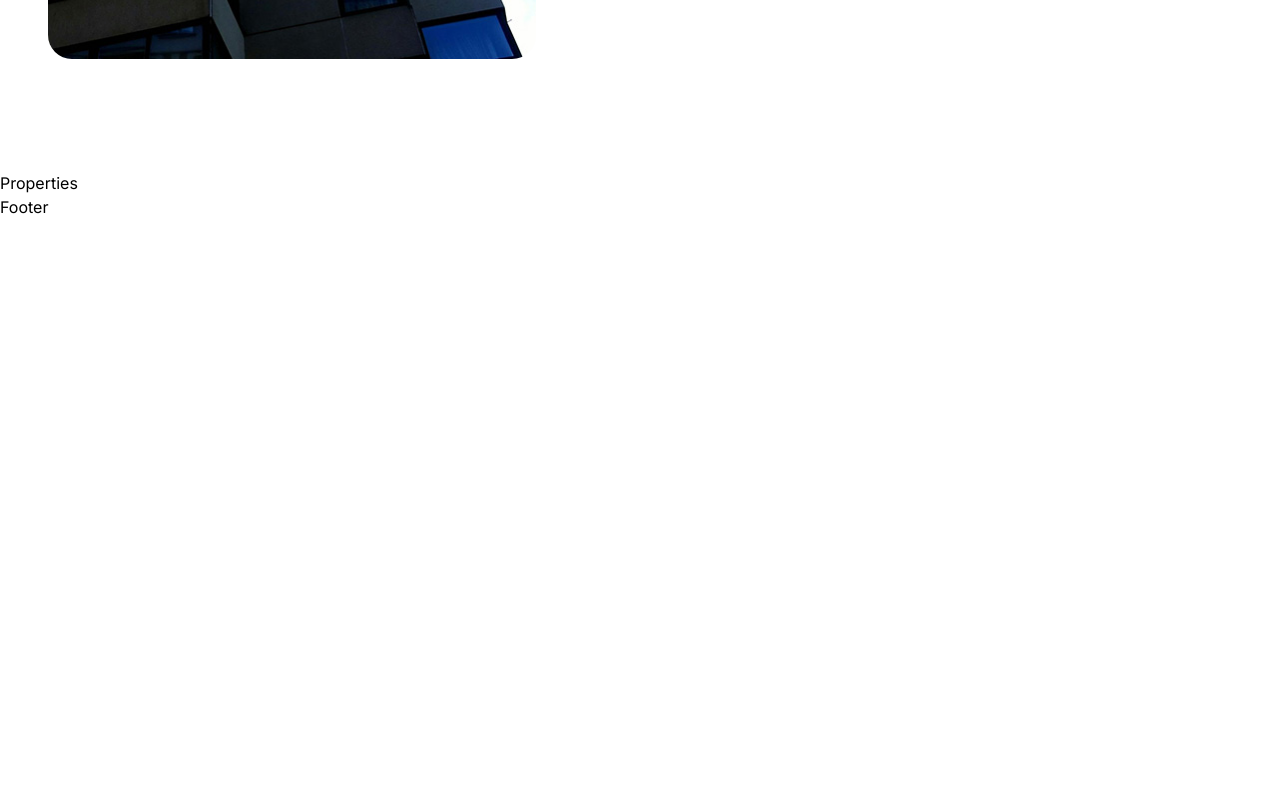
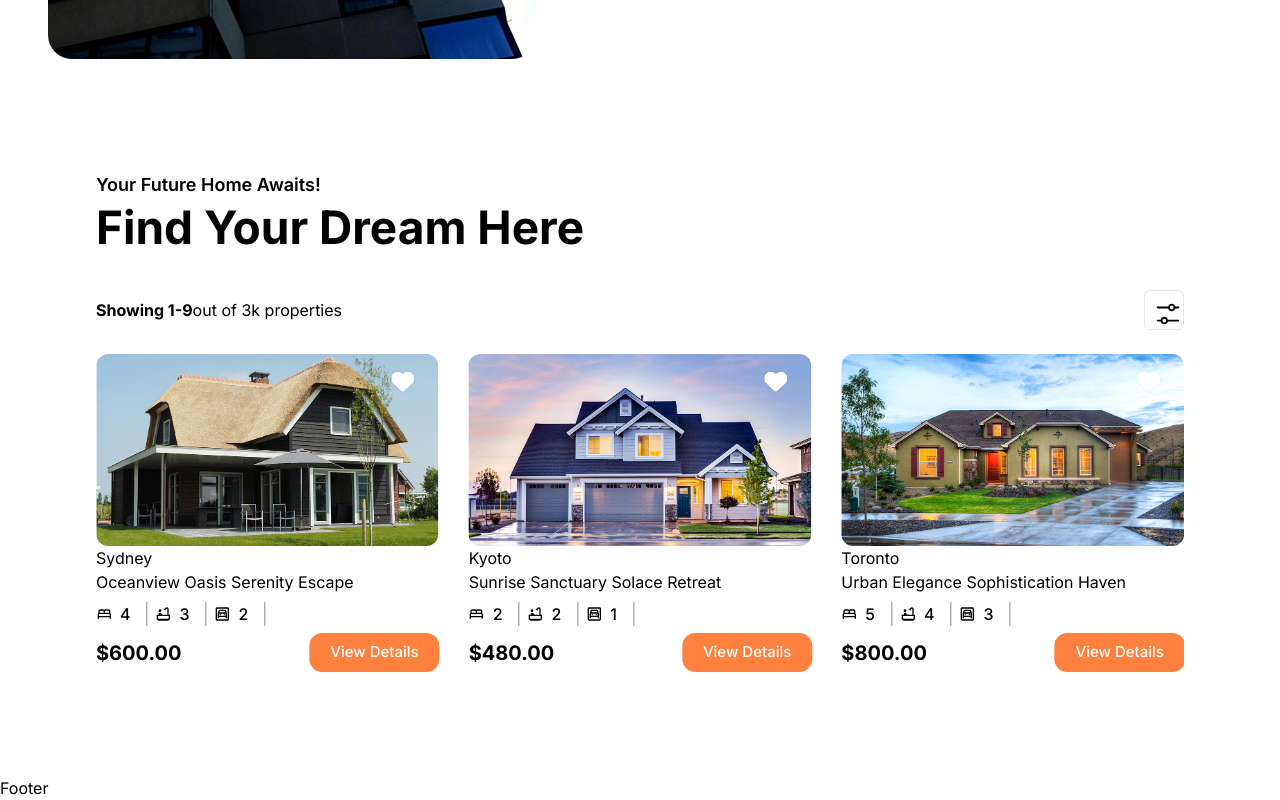
Before and after one commit to koffygeek/CasaCentral-Real_Estate, a React (Vite) app in the folder frontend/: page / in a window 1280 px wide. Shown: the part 1361-2161 px from the top of the page. Before the commit the page ends 1580 px from the top, so only its background shows below. Built offline with nearby package versions, Linux system fonts and the light colour scheme; a web font is replaced by a local one.

Commit message:
HeartBtn:insertion like Item.jsx affichage swiper

```diff
--- a/frontend/package.json
+++ b/frontend/package.json
@@ -15,7 +15,8 @@
     "react-dom": "^18.2.0",
     "react-icons": "^5.2.1",
     "react-router": "^6.25.1",
-    "react-router-dom": "^6.25.1"
+    "react-router-dom": "^6.25.1",
+    "swiper": "^11.1.10"
   },
   "devDependencies": {
     "@types/react": "^18.2.56",
--- a/frontend/src/components/About.jsx
+++ b/frontend/src/components/About.jsx
@@ -36,7 +36,7 @@ const About = () => {
             className="rounded-3xl rounded-tr-[155px] w-[488px]"
           />
           <div className="bg-white absolute bottom-16 left-16 max-w-xs p-4 rounded-lg flexCenter flex-col">
-            <span className="relative bottom-8 p-3 shadow-md bg-white h-12 w-12 flex items-center rounded-full">
+            <span className="relative bottom-8 p-3 shadow-md bg-green-300 h-12 w-12 flex items-center rounded-full">
               <RiDoubleQuotesL className="text-2xl" />
             </span>
             <p className="text-center relative bottom-3">
--- /dev/null
+++ b/frontend/src/components/HeartBtn.jsx
@@ -0,0 +1,14 @@
+import React from "react";
+import { FaHeart } from "react-icons/fa6";
+
+const HeartBtn = () => {
+  return (
+    <FaHeart
+      color="white"
+      size={23}
+      className=" cursor-pointer drop-shadow-sm"
+    />
+  );
+};
+
+export default HeartBtn;
--- /dev/null
+++ b/frontend/src/components/Item.jsx
@@ -0,0 +1,49 @@
+import React from "react";
+import HeartBtn from "./HeartBtn";
+import {
+  MdOutlineBathtub,
+  MdOutlineBed,
+  MdOutlineGarage,
+} from "react-icons/md";
+import { Link } from "react-router-dom";
+
+const Item = ({ property }) => {
+  return (
+    <div>
+      <div>
+        <img src={property.image} alt={property.title} className="rounded-xl" />
+        {/* like btn  */}
+        <div className="absolute top-4 right-6">
+          <HeartBtn />
+        </div>
+      </div>
+      <h5>{property.city} </h5>
+      <h4>{property.title} </h4>
+      {/* info  */}
+      <div className="flex gap-x-2 py-2">
+        <div className="flexCenter gap-x-2 border-r border-slate-900/50 pr-4 font-[500] ">
+          <MdOutlineBed />
+          {property.facilities.bedrooms}
+        </div>
+        <div className="flexCenter gap-x-2 border-r border-slate-900/50 pr-4 font-[500] ">
+          <MdOutlineBathtub />
+          {property.facilities.bathrooms}
+        </div>
+        <div className="flexCenter gap-x-2 border-r border-slate-900/50 pr-4 font-[500] ">
+          <MdOutlineGarage />
+          {property.facilities.parkings}
+        </div>
+      </div>
+      <div className="flexBetween">
+        <div className="bold-20"> ${property.price}.00</div>
+        <Link to={"/"}>
+          <button className="btn-secondary rounded-xl !py-[7px] !px-5 shadow-sm">
+            View Details
+          </button>
+        </Link>
+      </div>
+    </div>
+  );
+};
+
+export default Item;
--- a/frontend/src/components/Properties.jsx
+++ b/frontend/src/components/Properties.jsx
@@ -1,5 +1,61 @@
+import { Link } from "react-router-dom";
+import { VscSettings } from "react-icons/vsc";
+import { Swiper, SwiperSlide } from "swiper/react";
+import { Autoplay } from "swiper/modules";
+import "swiper/css";
+import "swiper/css/pagination";
+import Item from "./Item";
+import { PROPERTIES } from "../constant/data";
+
 const Properties = () => {
-  return <div>Properties</div>;
+  return (
+    <section className="max-padd-container">
+      <div className="max-padd-container">
+        <span className="medium-18">Your Future Home Awaits!</span>
+        <h2 className="h2">Find Your Dream Here</h2>
+        <div className="flexBetween mt-8 mb-6">
+          <h5>
+            <span className="font-bold">Showing 1-9</span>out of 3k properties
+          </h5>
+          <Link
+            to={"/"}
+            className="bg-white text-3xl rounded-md h-10 w-10 p-2 border"
+          >
+            <VscSettings />
+          </Link>
+        </div>
+        {/* container  */}
+        <Swiper
+          autoplay={{
+            delay: 4000,
+            disableOnInteraction: false,
+          }}
+          breakpoints={{
+            600: {
+              slidesPerView: 2,
+              spaceBetween: 30,
+            },
+            1124: {
+              slidesPerView: 3,
+              spaceBetween: 30,
+            },
+            1300: {
+              slidesPerView: 4,
+              spaceBetween: 30,
+            },
+          }}
+          modules={[Autoplay]}
+          className="h-[488px] md:h-[533px] xl:h-[422px] mt-5"
+        >
+          {PROPERTIES.map((property) => (
+            <SwiperSlide key={property.title}>
+              <Item property={property} />
+            </SwiperSlide>
+          ))}
+        </Swiper>
+      </div>
+    </section>
+  );
 };
 
 export default Properties;
--- /dev/null
+++ b/frontend/src/constant/data.jsx
@@ -0,0 +1,234 @@
+import img1 from '../assets/img1.png'
+import img2 from '../assets/img2.png'
+import img3 from '../assets/img3.png'
+import img4 from '../assets/img4.png'
+import img5 from '../assets/img5.png'
+import blog1 from '../assets/blog1.jpg'
+import blog2 from '../assets/blog2.jpg'
+import blog3 from '../assets/blog3.jpg'
+import blog4 from '../assets/blog4.jpg'
+
+// icons
+import {
+  FaFacebook,
+  FaInstagram,
+  FaTwitter,
+  FaLinkedin,
+  FaYoutube,
+} from "react-icons/fa6";
+
+// properties data
+export const PROPERTIES = [
+  {
+    title: "Tranquil Terrace Tranquility Haven",
+    image: img1,
+    category: "Cottage",
+    address: "Via Roma 21",
+    country: "Italy",
+    city: "Florence",
+    area: 450,
+    price: 450,
+    description: "Charming bungalow with modern amenities and scenic views, perfect for peaceful living.",
+    facilities: {
+      bedrooms: 3,
+      bathrooms: 2,
+      parkings: 1
+    }
+  },
+  {
+    title: "Oceanview Oasis Serenity Escape",
+    image: img2,
+    category: "Residence",
+    address: "Bondi Road 105",
+    country: "Australia",
+    city: "Sydney",
+    area: 500,
+    price: 600,
+    description: "A beautiful residence with a stunning ocean view, perfect for a serene escape.",
+    facilities: {
+      bedrooms: 4,
+      bathrooms: 3,
+      parkings: 2
+    }
+  },
+  {
+    title: "Sunrise Sanctuary Solace Retreat",
+    image: img3,
+    category: "House",
+    address: "Sakura Street 15",
+    country: "Japan",
+    city: "Kyoto",
+    area: 420,
+    price: 480,
+    description: "A peaceful retreat with modern amenities and beautiful sunrise views.",
+    facilities: {
+      bedrooms: 2,
+      bathrooms: 2,
+      parkings: 1
+    }
+  },
+  {
+    title: "Urban Elegance Sophistication Haven",
+    image: img4,
+    category: "Property",
+    address: "Queen Street 77",
+    country: "Canada",
+    city: "Toronto",
+    area: 550,
+    price: 800,
+    description: "An elegant urban property with sophisticated design and ample space.",
+    facilities: {
+      bedrooms: 5,
+      bathrooms: 4,
+      parkings: 3
+    }
+  },
+  {
+    title: "Rustic Retreat Charm Cottage",
+    image: img1,
+    category: "Villa",
+    address: "Carrer de Mallorca 9",
+    country: "Spain",
+    city: "Barcelona",
+    area: 470,
+    price: 700,
+    description: "A charming rustic villa with modern amenities and scenic views.",
+    facilities: {
+      bedrooms: 3,
+      bathrooms: 3,
+      parkings: 2
+    }
+  },
+  {
+    title: "Garden Grove Oasis Retreat Haven",
+    image: img3,
+    category: "Penthouse",
+    address: "Rua Visconde de Pirajá 305",
+    country: "Brazil",
+    city: "Rio de Janeiro",
+    area: 520,
+    price: 680,
+    description: "A luxurious penthouse with a garden grove and breathtaking views.",
+    facilities: {
+      bedrooms: 4,
+      bathrooms: 3,
+      parkings: 2
+    }
+  },
+  {
+    title: "Mountain Majesty Tranquility Haven",
+    image: img2,
+    category: "Home",
+    address: "Bahnhofstrasse 88",
+    country: "Switzerland",
+    city: "Zurich",
+    area: 480,
+    price: 750,
+    description: "A tranquil home with majestic mountain views and modern amenities.",
+    facilities: {
+      bedrooms: 3,
+      bathrooms: 2,
+      parkings: 1
+    }
+  },
+  {
+    title: "Lakefront Lodge Haven Haven",
+    image: img5,
+    category: "Apartment",
+    address: "Long Street 123",
+    country: "South Africa",
+    city: "Cape Town",
+    area: 430,
+    price: 500,
+    description: "A cozy lakefront apartment with scenic views and modern amenities.",
+    facilities: {
+      bedrooms: 2,
+      bathrooms: 2,
+      parkings: 1
+    }
+  },
+  {
+    title: "Serenity Shores Bliss Haven",
+    image: img4,
+    category: "Villa",
+    address: "Sukhumvit Road 42",
+    country: "Thailand",
+    city: "Bangkok",
+    area: 460,
+    price: 520,
+    description: "A serene villa with blissful surroundings and modern amenities.",
+    facilities: {
+      bedrooms: 3,
+      bathrooms: 2,
+      parkings: 1
+    }
+  },
+];
+
+
+// properties data
+export const BLOGS = [
+  {
+    title: "Tranquil Terrace Tranquility Haven",
+    image: blog1,
+    category: "Cottage",
+  },
+  {
+    title: "Oceanview Oasis Serenity Escape",
+    image: blog2,
+    category: "Residence",
+  },
+  {
+    title: "Sunrise Sanctuary Solace Retreat",
+    image: blog3,
+    category: "House",
+  },
+  {
+    title: "Urban Elegance Sophistication Haven",
+    image: blog4,
+    category: "Property",
+    }
+]
+
+
+// FOOTER SECTION
+export const FOOTER_LINKS = [
+  {
+    title: "Learn More",
+    links: [
+      "About Us",
+      "Latest Items",
+      "Hot Offers",
+      "Popular residencies",
+      "FAQ",
+      "Privacy Policy",
+    ],
+  },
+  {
+    title: "Our Community",
+    links: [
+      "Terms and Conditions",
+      "Special Offers",
+      "Customer Reviews",
+    ],
+  },
+];
+
+export const FOOTER_CONTACT_INFO = {
+  title: "Contact Us",
+  links: [
+    { label: "Contact Number", value: "123-456-7890" },
+    { label: "Email Address", value: "info@casacentral.com" },
+  ],
+};
+
+export const SOCIALS = {
+  title: "Social",
+  links: [
+    { icon: <FaFacebook />, id: "facebook" },
+    { icon: <FaInstagram />, id: "instagram" },
+    { icon: <FaTwitter />, id: "twitter" },
+    { icon: <FaYoutube />, id: "youtube" },
+    { icon: <FaLinkedin />, id: "linkedin" },
+  ],
+};
```
Also changed, not shown: 1 other file (tests, documents, lock files or other folders).
